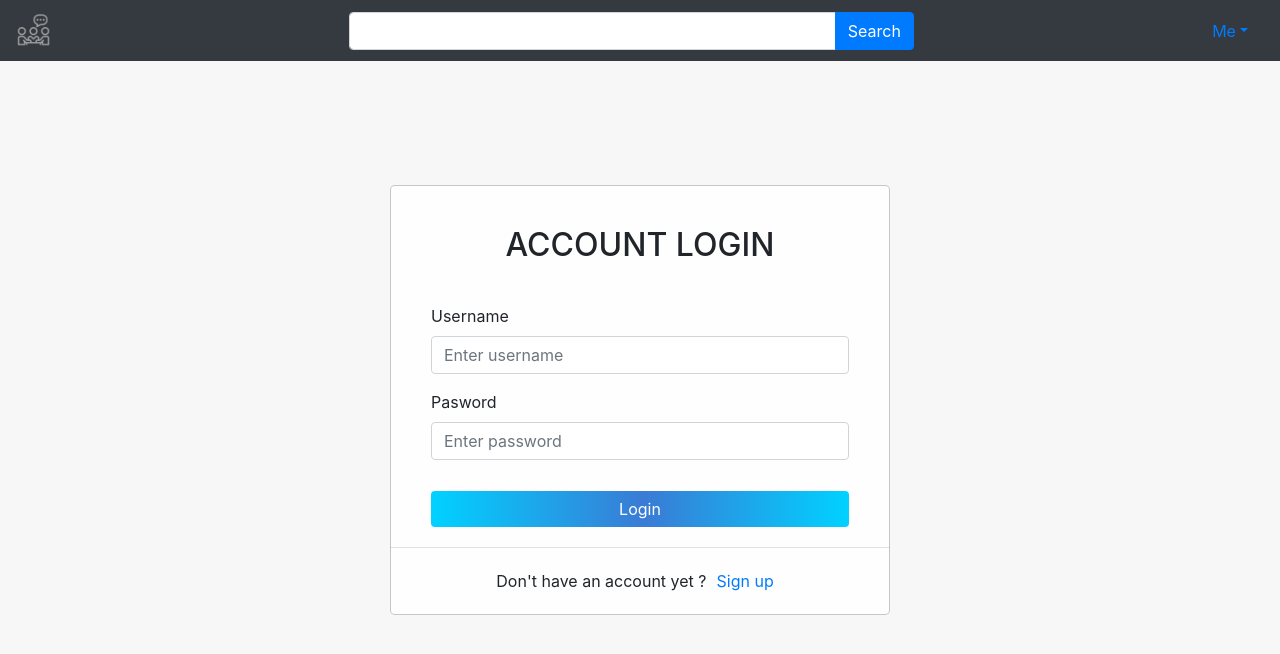
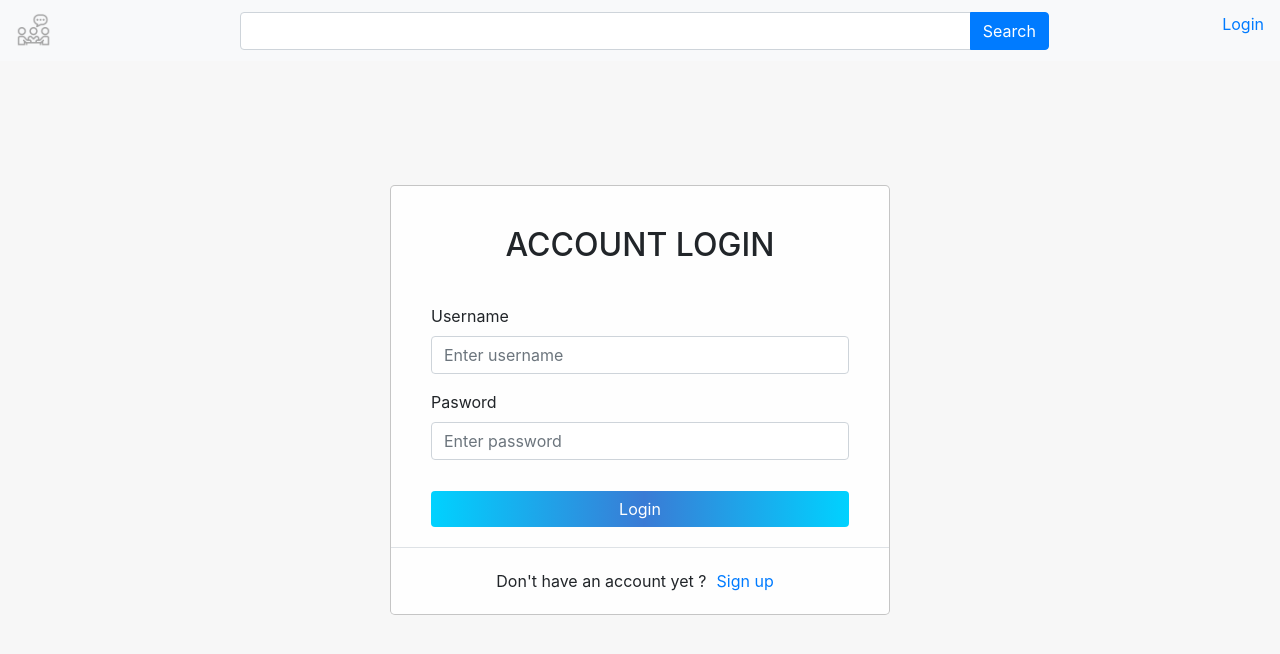
Before and after one commit to devanshdalal/news-recommendation-frontend, a React (Create React App) app: page /#/login in a window 1280 px wide. Shown: the top 654 px of the page. Built offline with nearby package versions, Linux system fonts and the light colour scheme.

Commit message:
Remove react-bootstrap dependency

```diff
--- a/package.json
+++ b/package.json
@@ -1,5 +1,5 @@
 {
-  "homepage": "http://devanshdalal.github.io/news-recomendation-frontend",
+  "homepage": "https://devanshdalal.github.io/news-recommendation-frontend",
   "name": "news-recommendation-frontend",
   "version": "0.1.0",
   "private": true,
@@ -11,7 +11,6 @@
     "lscache": "^1.3.0",
     "node-sass": "^4.13.0",
     "react": "^16.12.0",
-    "react-bootstrap": "^1.0.0-beta.16",
     "react-dom": "^16.12.0",
     "react-icons": "^3.8.0",
     "react-infinite-scroller": "^1.2.4",
--- a/public/index.html
+++ b/public/index.html
@@ -24,12 +24,12 @@
       work correctly both with client-side routing and a non-root public URL.
       Learn how to configure a non-root public URL by running `npm run build`.
     -->
-    <link
+    <!-- <link
       rel="stylesheet"
       href="https://maxcdn.bootstrapcdn.com/bootstrap/4.3.1/css/bootstrap.min.css"
       integrity="sha384-ggOyR0iXCbMQv3Xipma34MD+dH/1fQ784/j6cY/iJTQUOhcWr7x9JvoRxT2MZw1T"
       crossorigin="anonymous"
-    />
+    /> -->
     <title>React App</title>
   </head>
   <body>
--- a/src/assets/css/styles.scss
+++ b/src/assets/css/styles.scss
@@ -73,12 +73,27 @@ body {
   top: 0px;
 }
 
+.nav-bar {
+  // display: flex;
+  flex: 8;
+  // flex-direction: flex-end;
+  justify-content: flex-end;
+}
+
 .search-bar {
+  display: flex;
   flex: 8;
+  justify-content: center;
+  // width: 80%;
 }
 
 .search-bar-content {
-  width: 50%;
+  // flex: 1;
+  width: 70%;
+}
+
+.nav-flushright {
+  // width: 15%;
 }
 
 .marginPadding {
--- a/src/containers/layouts/Header.jsx
+++ b/src/containers/layouts/Header.jsx
@@ -1,23 +1,21 @@
 import React from "react";
 import { connect } from "react-redux";
-import { Navbar, Nav, NavDropdown } from 'react-bootstrap'
 import { withRouter } from "react-router-dom";
-// import {
-//   Collapse,
-//   Navbar,
-//   NavbarToggler,
-//   NavbarBrand,
-//   Nav,
-//   NavItem,
-//   NavLink,
-//   UncontrolledDropdown,
-//   DropdownToggle,
-//   DropdownMenu,
-//   DropdownItem,
-//   NavbarText
-// } from 'reactstrap';
+import {
+  UncontrolledDropdown,
+  DropdownToggle,
+  DropdownMenu,
+  DropdownItem,
+  Navbar,
+  Nav,
+  NavbarBrand,
+  NavbarToggler,
+  Collapse,
+  NavItem
+} from "reactstrap";
+import { Link } from "react-router-dom";
 
-import { InputGroup, InputGroupAddon, Button, Input } from 'reactstrap';
+import { InputGroup, InputGroupAddon, Button, Input } from "reactstrap";
 
 import getImage from "utils/images";
 import { itemsFilterChange, resetStore } from "redux/actions/getItem";
@@ -25,87 +23,90 @@ import { itemsFilterChange, resetStore } from "redux/actions/getItem";
 class Header extends React.Component {
   constructor(props) {
     super(props);
-    this.state = {query: ""}
+    this.state = { query: "", isOpen: false };
   }
 
+  toggle = () => this.setState({ isOpen: !this.isOpen });
+
   adocSearch = () => {
-    this.props.dispatch(itemsFilterChange({search: this.state.query, skip: 0}))
-    this.props.dispatch(resetStore())
+    this.props.dispatch(
+      itemsFilterChange({ search: this.state.query, skip: 0 })
+    );
+    this.props.dispatch(resetStore());
     this.props.history.push(`/search`);
-  }
+  };
 
   resetHome = () => {
     this.props.dispatch(resetStore({}));
+    this.props.history.push(`/home`);
+  };
+
+  reacordQuery = query => {
+    this.setState({ query });
+  };
+
+  handleEnter = event => {
+    if (event.key === "Enter") {
+      this.adocSearch();
     }
-
-  reacordQuery = (query) => {
-    this.setState({query})
-  }
-
-  handleEnter = (event) => {
-    // console.log('ev', event.key)
-    if (event.key === 'Enter') {
-      this.adocSearch()
-    }
-  }
+  };
 
   render() {
-    // console.log('this', this.props.location)
     const isLoggedIn = localStorage.getItem("user");
     return (
-      <Navbar bg="dark" expand="md">
-        <Navbar.Brand href="/#home" onClick={() => this.resetHome()}>
-          <img
-            src={getImage("logo")}
-            alt="logo"
-            width="35" height="35"
+      <Navbar light color="light" expand="md">
+        <NavbarBrand onClick={() => this.resetHome()}>
+          <img src={getImage("logo")} alt="logo" width="35" height="35" />
+        </NavbarBrand>
+        <NavbarToggler onClick={this.toggle} />
+        <Collapse isOpen={this.isOpen} navbar>
+          <Nav className="nav-bar">
+            <NavItem className="search-bar">
+              <InputGroup className="search-bar-content">
+                <Input
+                  value={this.state.query}
+                  onChange={e => this.reacordQuery(e.target.value)}
+                  onKeyPress={this.handleEnter}
                 />
-        </Navbar.Brand>
-        <Navbar.Toggle aria-controls="basic-navbar-nav" />
-        <Navbar.Collapse id="basic-navbar-nav">
-        <Nav className="justify-content-center search-bar">
-          <InputGroup className="search-bar-content">
-            <Input value={this.state.query} onChange={(e) => this.reacordQuery(e.target.value)} onKeyPress={this.handleEnter}/>
                 <InputGroupAddon addonType="append">
-              <Button color="primary" onClick={this.adocSearch} >Search</Button>
+                  <Button color="primary" onClick={this.adocSearch}>
+                    Search
+                  </Button>
                 </InputGroupAddon>
               </InputGroup>
-        </Nav>
-        {/* <UncontrolledDropdown nav inNavbar>
-              <DropdownToggle nav caret>
+            </NavItem>
+            <div className="nav-flushright">
+              {isLoggedIn ? (
+                <UncontrolledDropdown nav inNavbar>
+                  <DropdownToggle caret nav>
                     Me
                   </DropdownToggle>
                   <DropdownMenu right>
-                <DropdownItem>
-                  Recommendation
-                </DropdownItem>
-                <DropdownItem>
-                  Liked
-                </DropdownItem>
+                    <Link to="recommendations">
+                      <DropdownItem> Recommendations </DropdownItem>{" "}
+                    </Link>
                     <DropdownItem divider />
-                <DropdownItem>
-                  Log out
-                </DropdownItem>
+                    <Link to="liked">
+                      <DropdownItem> Liked </DropdownItem>{" "}
+                    </Link>
+                    <DropdownItem divider />
+                    <Link to="login">
+                      <DropdownItem> Logout </DropdownItem>{" "}
+                    </Link>
                   </DropdownMenu>
-        </UncontrolledDropdown> */}
-        { isLoggedIn?
-        <NavDropdown title="Me" alignRight>
-            <NavDropdown.Item href="#recommendations">Recommendation</NavDropdown.Item>
-            <NavDropdown.Divider />
-            <NavDropdown.Item href="#liked">Liked</NavDropdown.Item>
-            <NavDropdown.Divider />
-            <NavDropdown.Item href="/#login">Log out</NavDropdown.Item>
-        </NavDropdown>:
-        <NavDropdown title="Me" alignRight>
-            <NavDropdown.Item href="/#login">Log in</NavDropdown.Item>
-        </NavDropdown>
-        }
-        </Navbar.Collapse>
+                </UncontrolledDropdown>
+              ) : (
+                <NavItem>
+                  <Link to="login"> Login </Link>
+                </NavItem>
+              )}
+            </div>
+          </Nav>
+        </Collapse>
       </Navbar>
     );
   }
-
-};
+}
 const mapStateToProps = state => {
   return {
     filters: state.itemsReducer.filters
--- a/src/index.js
+++ b/src/index.js
@@ -16,7 +16,7 @@ import * as serviceWorker from "./serviceWorker";
 
 ReactDOM.render(
   <Provider store={store}>
-    <HashRouter basename={process.env.REACT_APP_PUBLIC_URL}>
+    <HashRouter>
       <App />
     </HashRouter>
   </Provider>,
```
Also changed, not shown: 1 other file (tests, documents, lock files or other folders). Lines whose indentation alone changed are shown as unchanged.
